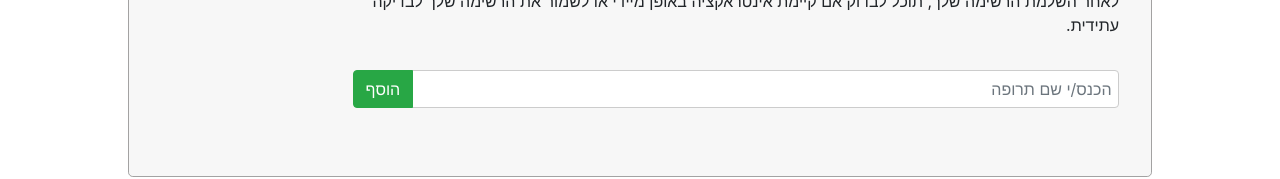
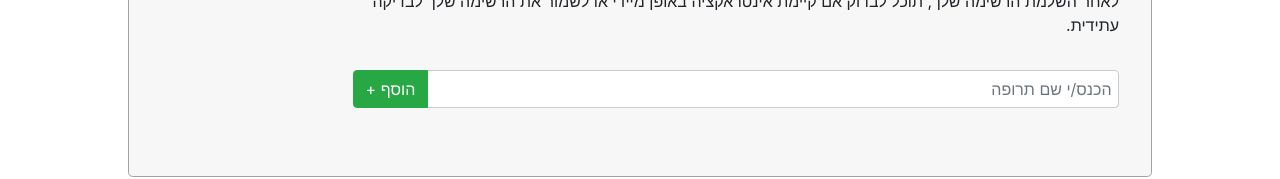
Before and after one commit to AmitLiberman/DrugcheQ-Preventing-Polypharmacy, a React app: page /interaction-checker in a window 1280 px wide. Shown: the part 370-549 px from the top of the page. Built offline with nearby package versions, Linux system fonts and the light colour scheme.

Commit message:
interaction checker list bug fixed

```diff
--- a/src/Components/DrugInsert/DrugInsert.js
+++ b/src/Components/DrugInsert/DrugInsert.js
@@ -12,32 +12,24 @@ class DrugInsert extends Component {
   //Submit Drug Item to list
   handleSubmit = (event) => {
     event.preventDefault();
-    if (this.props.drugInsertHandler) {
-      this.props.drugInsertHandler(true);
-    }
+
     const newDrugItem = {
       id: this.state.drugList.length + 1,
       name: this.state.drugName,
     };
     if (newDrugItem.name.trim().length !== 0) {
+      if (this.props.drugInsertHandler) {
+        this.props.drugInsertHandler(true);
+      }
       //if the input not contains only spaces
       this.setState({ drugList: [...this.state.drugList, newDrugItem] });
       this.setState({ drugName: "" });
+      this.props.drugListUpdate(newDrugItem);
     }
-    this.props.drugListUpdate(newDrugItem);
   };
   //Change State to the drug name that typed
   handleChange = (event) => {
     this.setState({ drugName: event.target.value });
-  };
-
-  //Delete Drug Item from list
-  delDrug = (id) => {
-    this.setState({
-      drugList: [...this.state.drugList.filter((drug) => drug.id !== id)],
-    });
-    if (this.props.drugInsertHandler)
-      if (this.state.drugList.length === 1) this.props.drugInsertHandler(false);
   };
 
   //handleInteractionCheck
@@ -51,7 +43,7 @@ class DrugInsert extends Component {
           <div className="input-group mb-3">
             <div className="input-group-prepend">
               <button className="btn btn-success add-drug-btn" type="submit">
-                הוסף
+                + הוסף
               </button>
             </div>
             <input
@@ -68,7 +60,10 @@ class DrugInsert extends Component {
         <div className="drug-list-container">
           {/* change this.state.drugList to this.props.drugList will work but change
           is needed in the paren component in interaction checker */}
-          <DrugList delDrug={this.delDrug} drugList={this.props.drugList} />
+          <DrugList
+            delDrug={this.props.delDrug}
+            drugList={this.props.drugList}
+          />
         </div>
       </React.Fragment>
     );
--- a/src/Components/InteractionChecker/InteractionChecker.js
+++ b/src/Components/InteractionChecker/InteractionChecker.js
@@ -21,6 +21,15 @@ class InteractionChecker extends Component {
   drugListUpdate = (newDrugItem) => {
     this.setState({ drugList: [...this.state.drugList, newDrugItem] });
   };
+
+  drugListDeleteItem = (id) => {
+    this.setState({
+      drugList: [...this.state.drugList.filter((drug) => drug.id !== id)],
+    });
+    if (this.state.drugList.length === 1)
+      this.setState({ isDrugInsert: false });
+  };
+
   handleInteractionCheck = () => {
     const drugNames = this.state.drugList.map((drug) => {
       return drug.name;
@@ -91,6 +100,7 @@ class InteractionChecker extends Component {
             drugInsertHandler={this.drugInsertHandler}
             drugListUpdate={this.drugListUpdate}
             drugList={this.state.drugList}
+            delDrug={this.drugListDeleteItem}
           />
           {checkIntreactionBtn}
         </div>
```
Also changed, not shown: 1 other file (tests, documents, lock files or other folders).
